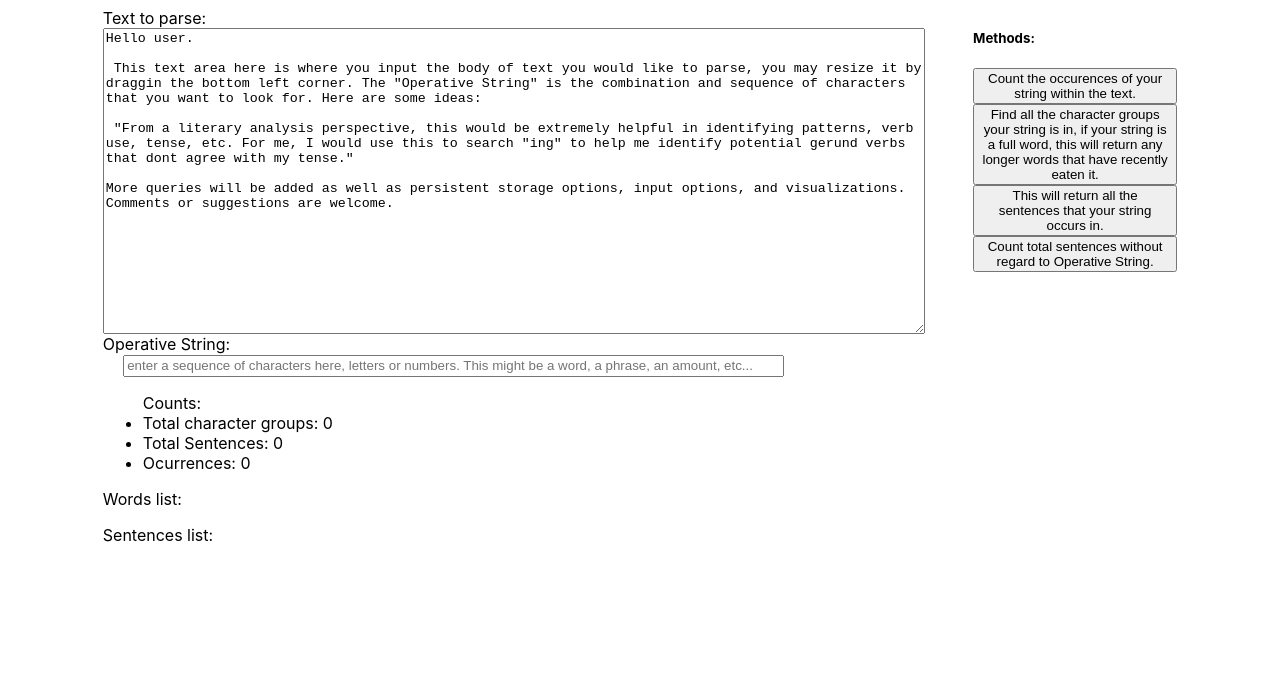
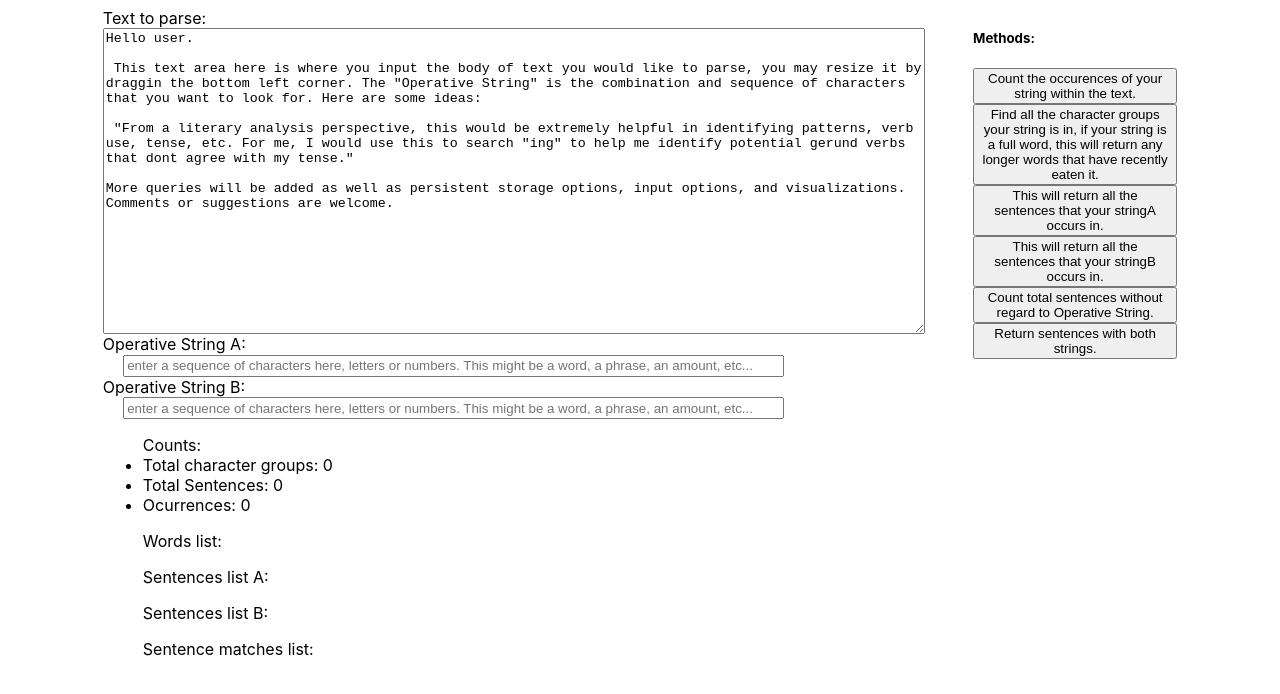
Before and after one commit to Jaco5/jubilant-engine, a React (Create React App) app: page / in a window 1280 px wide. Shown: the top 694 px of the page. Built offline with nearby package versions, Linux system fonts and the light colour scheme.

Commit message:
Co occurence of terms function

```diff
--- a/src/App.css
+++ b/src/App.css
@@ -29,6 +29,15 @@ textarea { display:block;}
   height: 1rem;
   margin-left: 2.5%;
 }
+/* .sla {
+  color: blue;
+}
+.slb {
+  color: teal;
+}
+.slc {
+  color: green;
+} */
 
 /* ID */
 #a {
@@ -38,9 +47,7 @@ textarea { display:block;}
 #b {
   width:20%;
 }
-#c {
-  /* justify-content: ; */
-}
+
 
 
 @media only screen and (max-width: 768px ) {
--- a/src/Components.js
+++ b/src/Components.js
@@ -3,12 +3,20 @@ import TextOutput from "./Output";
 
 export default class Form extends React.Component {
     state = {
-        string: "",
+
+        stringA: "",
+        stringB: "",
+
         inputText: 'Hello user. \n\n This text area here is where you input the body of text you would like to parse, you may resize it by draggin the bottom left corner. The "Operative String" is the combination and sequence of characters that you want to look for. Here are some ideas: \n\n "From a literary analysis perspective, this would be extremely helpful in identifying patterns, verb use, tense, etc. For me, I would use this to search "ing" to help me identify potential gerund verbs that dont agree with my tense."\n\nMore queries will be added as well as persistent storage options, input options, and visualizations. Comments or suggestions are welcome.',
         ocurrences: 0,
         wordCount: 0,
         words: [],
-        sentences: [],
+        sentences: {
+            arr1: [],
+            arr2: [],
+            matches: [],
+            matchCount: 0
+        },
         totalSentences: 0
 
     };
@@ -18,7 +26,7 @@ export default class Form extends React.Component {
     };
     _countString = (event) => {
         event.preventDefault();
-        let regExp = new RegExp(this._regExpEscape(this.state.string), "ig");
+        let regExp = new RegExp(this._regExpEscape(this.state.stringA), "ig");
         let strArr = this.state.inputText.match(regExp);
         console.log(strArr);
         if (strArr !== null) {
@@ -31,7 +39,7 @@ export default class Form extends React.Component {
     };
     _wordsWithString = (event) => {
         event.preventDefault();
-        let regExp = new RegExp("\\b\\w*" + (this._regExpEscape(this.state.string)) + "\\w*\\b", "ig");
+        let regExp = new RegExp("\\b\\w*" + (this._regExpEscape(this.state.stringA)) + "\\w*\\b", "ig");
         let strArr = this.state.inputText.match(regExp);
         this.setState({ words: strArr })
         console.log(strArr);
@@ -43,11 +51,16 @@ export default class Form extends React.Component {
             console.log("Yo, its null.")
         };
     };
-    _sentencesWithString = (event) => {
+    _sentencesWithStringA = (event) => {
         event.preventDefault();
-        let regExp = new RegExp('[^.?!]*(?<=[.?!\\s])\\b\\w*' + (this._regExpEscape(this.state.string)) + '\\w*\\b(?=[\\s.?!])[^.?!]*[.?!]', 'ig');
+        let regExp = new RegExp('[^.?!]*(?<=[.?!\\s])\\b\\w*' + (this._regExpEscape(this.state.stringA)) + '\\w*\\b(?=[\\s.?!])[^.?!]*[.?!]', 'ig');
         let strArr = this.state.inputText.match(regExp);
-        this.setState({ sentences: strArr })
+        this.setState({
+            sentences: {
+                arr1: strArr,
+                arr2: this.state.sentences.arr2
+            }
+        })
         console.log(strArr);
         if (strArr !== null) {
             let count = strArr.length;
@@ -57,25 +70,62 @@ export default class Form extends React.Component {
             console.log("Yo, its null.")
         };
     };
-    _totalSentences =(event)=> {
+    _sentencesWithStringB = (event) => {
+        event.preventDefault();
+        let regExp = new RegExp('[^.?!]*(?<=[.?!\\s])\\b\\w*' + (this._regExpEscape(this.state.stringB)) + '\\w*\\b(?=[\\s.?!])[^.?!]*[.?!]', 'ig');
+        let strArr = this.state.inputText.match(regExp);
+        this.setState({
+            sentences: {
+                arr1: this.state.sentences.arr1,
+                arr2: strArr,
+            }
+        })
+        console.log(strArr);
+        if (strArr !== null) {
+            let count = strArr.length;
+            this.setState({ ocurrences: count });
+            console.log(count);
+        } else {
+            console.log("Yo, its null.")
+        };
+    };
+    _totalSentences = (event) => {
         event.preventDefault();
         let regExp = new RegExp('[^.?!]*(?<=[.?!\\s])(?=[\\s.?!])[^.?!]*[.?!]', 'ig');
         let strArrA = this.state.inputText.match(regExp);
-        let strArrB = [];
-        for (let i=0;i<strArrA.length;i++) {
-            if (strArrA[i].length >= 2) {
-                strArrB.push(strArrA[i]);
-            } else {console.log(strArrA[i])}
-        };
-        this.setState({ sentences: strArrB })
-        if (strArrB !== null) {
-            let count = strArrB.length;
+        if (strArrA !== null) {
+            let count = strArrA.length;
             this.setState({ totalSentences: count })
             console.log(count)
         } else {
             console.log("Yo, its null.")
         };
     };
+    _checkCoOcurrence = (event) => {
+        event.preventDefault();
+        let regExp = new RegExp('[^.?!]*(?<=[.?!\\s])\\b\\w*' + (this._regExpEscape(this.state.stringA)) + '\\w*\\b(?=[\\s.?!])[^.?!]*[.?!]', 'ig');
+        let strArrA = this.state.inputText.match(regExp);
+        regExp = new RegExp('[^.?!]*(?<=[.?!\\s])\\b\\w*' + (this._regExpEscape(this.state.stringB)) + '\\w*\\b(?=[\\s.?!])[^.?!]*[.?!]', 'ig');
+        let strArrB = this.state.inputText.match(regExp);
+        let matches = [];
+        for (let i = 0; i < strArrA.length; i++) {
+            for (let j = 0; j < strArrB.length; j++) {
+                if (strArrA[i] === strArrB[j]) {
+                    matches.push(strArrA[i]);
+                }
+            }
+        };
+        this.setState({
+            sentences: {
+                arr1: strArrA,
+                arr2: strArrB,
+                matches: matches,
+                matchCount: (function (matches) { return matches.length })
+            }
+        })
+        //2 searches, 2 result arrays, check matches in results, push those to a new array, count & print that array
+
+    }
 
     render() {
         return (
@@ -87,24 +137,32 @@ export default class Form extends React.Component {
                             value={this.state.inputText}
                             onChange={e => this.setState({ inputText: e.target.value })}
                         />
-                        <label htmlFor="msi" className="string-input-label">Operative String:</label>
-                        <input type="text" name="msi" className="string-input"
-                        placeholder="enter a sequence of characters here, letters or numbers. This might be a word, a phrase, an amount, etc..."
-                            value={this.state.string}
-                            onChange={e => this.setState({ string: e.target.value })}
+                        <label htmlFor="msiA" className="string-input-label">Operative String A:</label>
+                        <input type="text" name="msiA" className="string-input"
+                            placeholder="enter a sequence of characters here, letters or numbers. This might be a word, a phrase, an amount, etc..."
+                            value={this.state.stringA}
+                            onChange={e => this.setState({ stringA: e.target.value })}
+                        />
+                        <label htmlFor="msiB" className="string-input-label">Operative String B:</label>
+                        <input type="text" name="msiB" className="string-input"
+                            placeholder="enter a sequence of characters here, letters or numbers. This might be a word, a phrase, an amount, etc..."
+                            value={this.state.stringB}
+                            onChange={e => this.setState({ stringB: e.target.value })}
                         />
                     </div>
                     <div id="b">
                         <h5>Methods:</h5>
                         <button name="count" onClick={this._countString}>Count the occurences of your string within the text.</button>
                         <button name="words" onClick={this._wordsWithString}>Find all the character groups your string is in, if your string is a full word, this will return any longer words that have recently eaten it.</button>
-                        <button name="sentences" onClick={this._sentencesWithString}>This will return all the sentences that your string occurs in.</button>
+                        <button className="sla" name="sentencesA" onClick={this._sentencesWithStringA}>This will return all the sentences that your stringA occurs in.</button>
+                        <button className="sla" name="sentencesB" onClick={this._sentencesWithStringB}>This will return all the sentences that your stringB occurs in.</button>
                         <button name="tsentences" onClick={this._totalSentences}>Count total sentences without regard to Operative String.</button>
+                        <button className="slc" name="cosentences" onClick={this._checkCoOcurrence}>Return sentences with both strings.</button>
                     </div>
 
                 </form>
                 <div id="c">
-                    <TextOutput {...this.state}/>
+                    <TextOutput {...this.state} />
                 </div>
 
             </div>
--- a/src/Output.js
+++ b/src/Output.js
@@ -5,17 +5,25 @@ export default function TextOutput(props) {
     return (
         <div>
             <ul>Counts:
-    <li>Total character groups: {props.wordCount}</li>
+                <li>Total character groups: {props.wordCount}</li>
                 <li>Total Sentences: {props.totalSentences}</li>
                 <li>Ocurrences: {props.ocurrences} </li>
-            </ul>Words list:
-            <ol name="word-list"id="word-list">
+            </ul>
+            <ol name="word-list" className="word-list">Words list:
                 {props.words ? props.words.map((item, i) =>
-                React.createElement("li", { key: i }, props.words[i])) : "No list to show"}
-            </ol>Sentences list:
-            <ol name="sentence-list" id="sentence-list">
-                {props.sentences ? props.sentences.map((item, i) =>
-                React.createElement("li", { key: i }, props.sentences[i])) : "No list to show"}
+                    React.createElement("li", { key: i }, props.words[i])) : "No list to show"}
+            </ol>
+            <ol name="sentence-list-a" className="sla">Sentences list A:
+                {props.sentences.arr1 ? props.sentences.arr1.map((item, i) =>
+                    React.createElement("li", { key: i }, props.sentences.arr1[i])) : "No list to show"}
+            </ol>
+            <ol name="sentence-list-b" className="slb">Sentences list B:
+                {props.sentences.arr2 ? props.sentences.arr2.map((item, i) =>
+                    React.createElement("li", { key: i }, props.sentences.arr2[i])) : "No list to show"}
+            </ol>
+            <ol name="sentence-list-c" className="slc">Sentence matches list:
+                {props.sentences.matches ? props.sentences.matches.map((item, i) =>
+                    React.createElement("li", { key: i }, props.sentences.matches[i])) : "No list to show"}
             </ol>
         </div>
 
```
